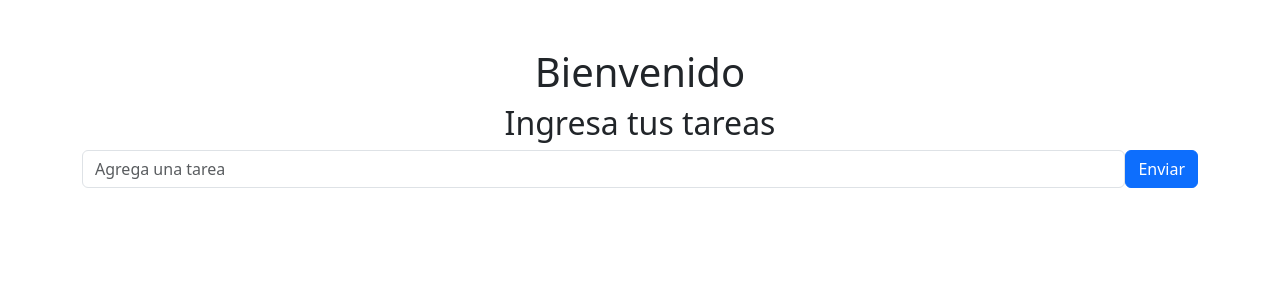
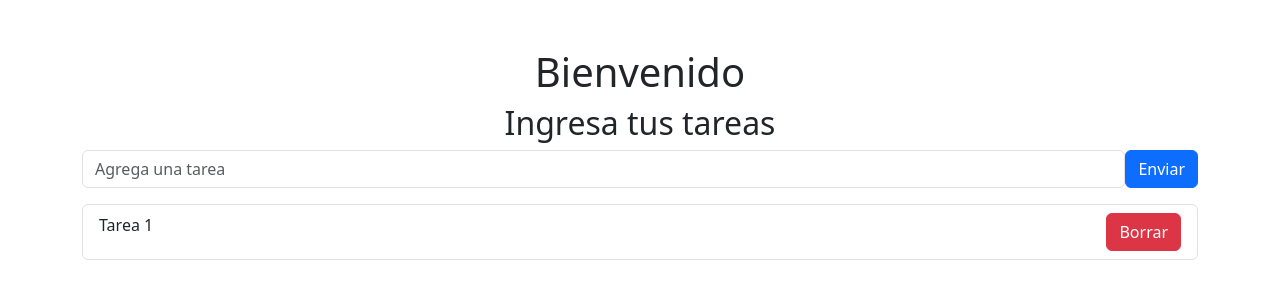
Before and after one commit to gusgettar/react-ejercicio4, a React (Vite) app: page / in a window 1280 px wide. Shown: the top 300 px of the page. Built offline with nearby package versions, Linux system fonts and the light colour scheme.

Commit message:
agregamos el componente lista tarea y un item tarea

```diff
--- a/src/components/FormularioTarea.jsx
+++ b/src/components/FormularioTarea.jsx
@@ -1,5 +1,6 @@
 import Button from 'react-bootstrap/Button';
 import Form from 'react-bootstrap/Form';
+import ListaTareas from './ListaTareas';
 const FormularioTarea = () => {
     return (
         <section>
@@ -14,6 +15,7 @@
 
 
     </Form>
+    <ListaTareas></ListaTareas>
         </section>
     );
 };
--- /dev/null
+++ b/src/components/ItemTarea.jsx
@@ -0,0 +1,10 @@
+import ListGroup from 'react-bootstrap/ListGroup';
+import { Button } from 'react-bootstrap';
+
+const ItemTarea = () => {
+    return (
+        <ListGroup.Item className='d-flex justify-content-between'>Tarea 1<Button variant='danger'>Borrar</Button></ListGroup.Item>
+    );
+};
+
+export default ItemTarea;
--- /dev/null
+++ b/src/components/ListaTareas.jsx
@@ -0,0 +1,13 @@
+import ListGroup from 'react-bootstrap/ListGroup';
+import ItemTarea from './ItemTarea';
+
+const ListaTareas = () => {
+    return (
+        <ListGroup>
+      <ItemTarea></ItemTarea>
+
+    </ListGroup>
+    );
+};
+
+export default ListaTareas;
```
